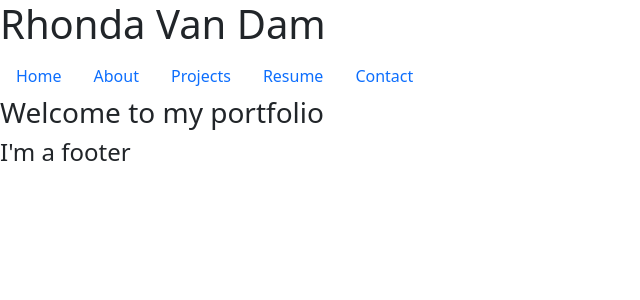
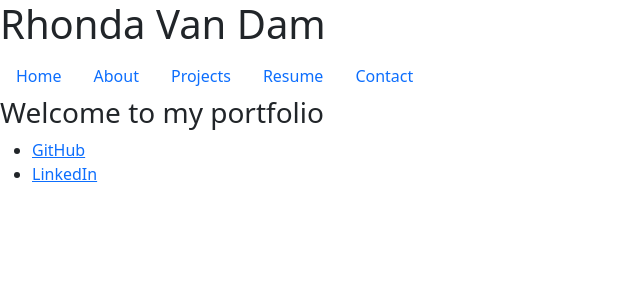
Before and after one commit to Rhondoid/my-portfolio, a React (Create React App) app: page / in a window 1280 px wide. Shown: the top 300 px of the page, without its empty margins (0-640 px from the left). Built offline with nearby package versions, Linux system fonts and the light colour scheme.

Commit message:
Reorganized Footer

```diff
--- a/src/components/Contact.js
+++ b/src/components/Contact.js
@@ -53,7 +53,9 @@ export default function Contact() {
       </label>
       <br></br>
       <input type="submit" value="Submit" />
+
     </form>
+
   );
 
   }
--- a/src/components/Footer/index.js
+++ b/src/components/Footer/index.js
@@ -1,18 +1,27 @@
 import Nav from "../Nav";
 
-function Footer({currentPage, handlePageChange}){
+function Footer({ currentPage, handlePageChange }) {
+  return (
+    <div>
+        <footer>
 
-return (
-    <header>
-        <h4>I'm a footer</h4>
-{/*
+      {/* <h4>I'm a footer</h4> */}
+      {/*
         <Nav
         currentPage={currentPage}
         handlePageChange={handlePageChange}
         /> */}
-    </header>
+        <ul>
+          {/* <li>Phone# 555-555-5555</li> */}
+          <li><a href="https://github.com/Rhondoid">GitHub</a></li>
+          <li><a href="https://www.linkedin.com/feed/">LinkedIn</a></li>
+        </ul>
 
-)
+        </footer>
+    </div>
+
+
+  );
 }
 
 export default Footer;
```
